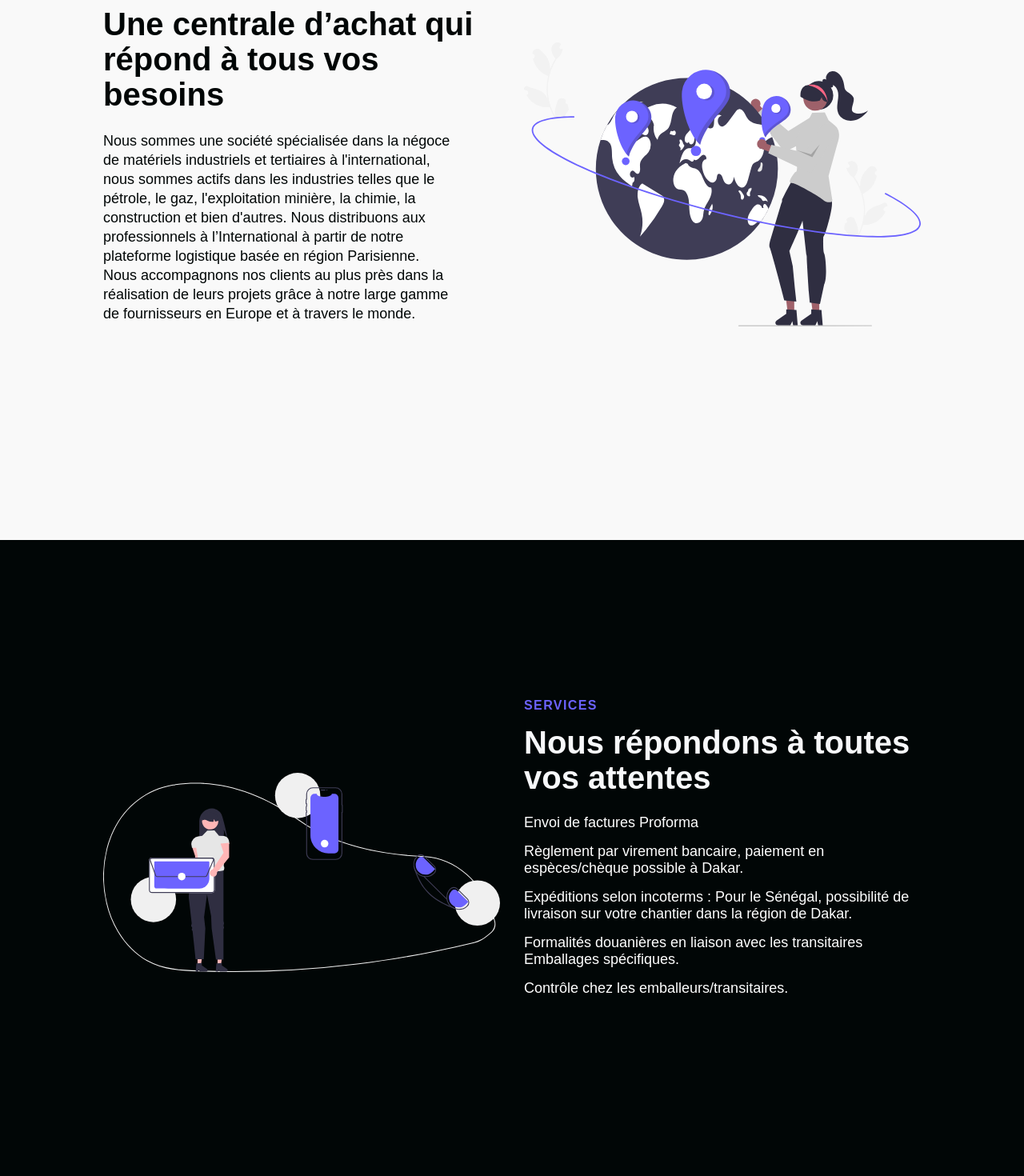
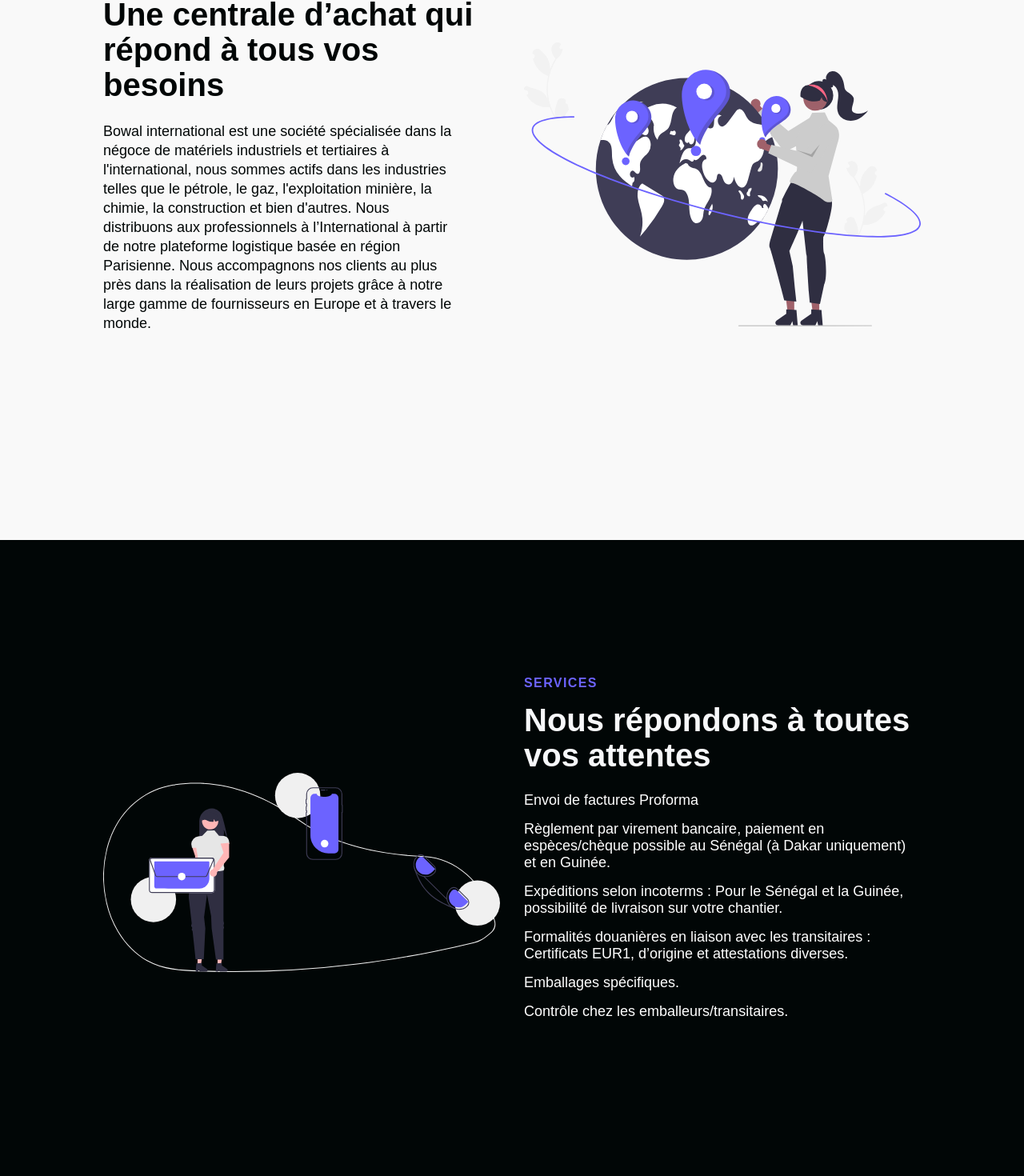
Before and after one commit to YayaDiallo/bowal-international, a React (Create React App) app: page / in a window 1280 px wide. Shown: the part 985-2455 px from the top of the page at 80% size. Built offline with nearby package versions, Linux system fonts and the light colour scheme; a web font is replaced by a local one.

Commit message:
fix: update some texts

```diff
--- a/src/components/InfoSection/Data.js
+++ b/src/components/InfoSection/Data.js
@@ -10,11 +10,8 @@
   lightTextDesc: false,
   topLine: 'Qui sommes-nous ?',
   headline: 'Une centrale d’achat qui répond à tous vos besoins',
-  description: `Nous sommes une société spécialisée dans la négoce de
-    matériels industriels et tertiaires à l'international, nous
-    sommes actifs dans les industries telles que le
-    pétrole, le gaz, l'exploitation minière, la chimie,
-    la construction et bien d'autres.
+  description: `Bowal international est une société spécialisée dans la négoce de matériels industriels et tertiaires à l'international,
+    nous sommes actifs dans les industries telles que le pétrole, le gaz, l'exploitation minière, la chimie, la construction et bien d'autres.
 
     Nous distribuons aux professionnels à
     l’International à partir de notre plateforme
@@ -43,9 +40,10 @@
   headline: 'Nous répondons à toutes vos attentes',
   descriptionLists: [
     'Envoi de factures Proforma',
-    'Règlement par virement bancaire, paiement en espèces/chèque possible à Dakar.',
-    'Expéditions selon incoterms : Pour le Sénégal, possibilité de livraison sur votre chantier dans la région de Dakar.',
-    'Formalités douanières en liaison avec les transitaires Emballages spécifiques.',
+    'Règlement par virement bancaire, paiement en espèces/chèque possible au Sénégal (à Dakar uniquement) et en Guinée.',
+    'Expéditions selon incoterms : Pour le Sénégal et la Guinée, possibilité de livraison sur votre chantier.',
+    'Formalités douanières en liaison avec les transitaires : Certificats EUR1, d’origine et attestations diverses.',
+    'Emballages spécifiques.',
     'Contrôle chez les emballeurs/transitaires.',
   ],
   buttonLabel: 'Learn More',
@@ -103,7 +101,6 @@
   descriptionLists: [
     'Réactivité commerciale & conseils techniques',
     "Suivi rigoureux de la commande jusqu'à la livraison sur chantier",
-    'Expéditions selon incoterms : Pour le Sénégal, possibilité de livraison sur votre chantier dans la région de Dakar.',
     "Qualité des produits & service après-vente à l'écoute.",
     'Respect des délais',
   ],
```
